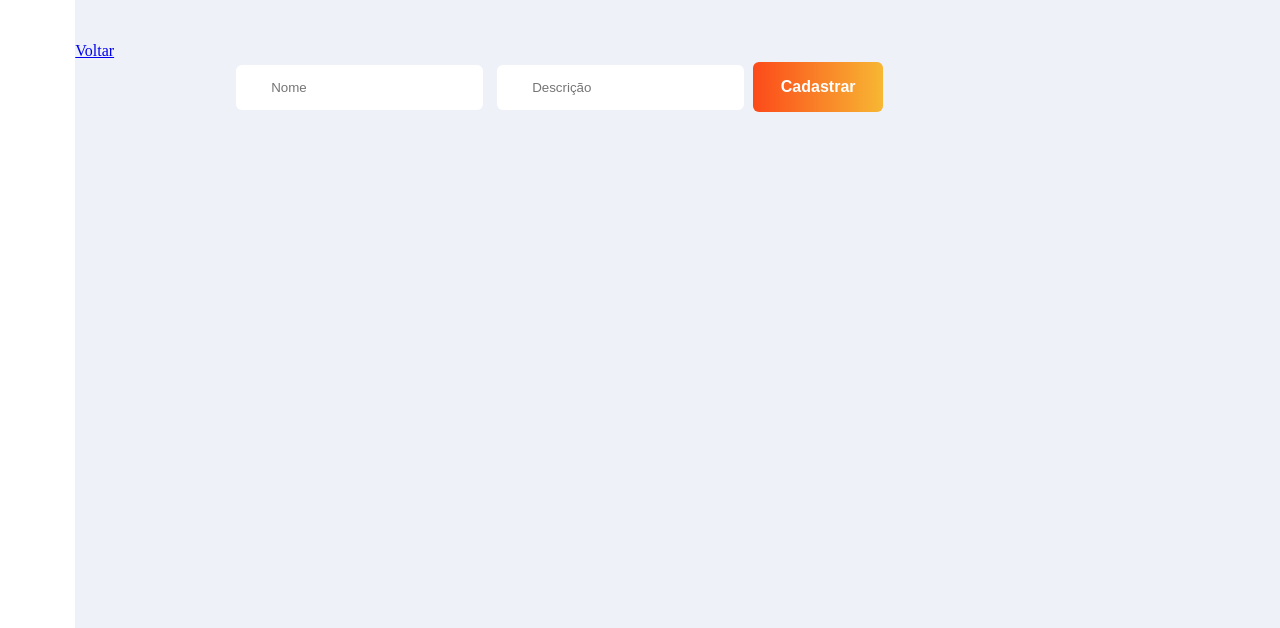
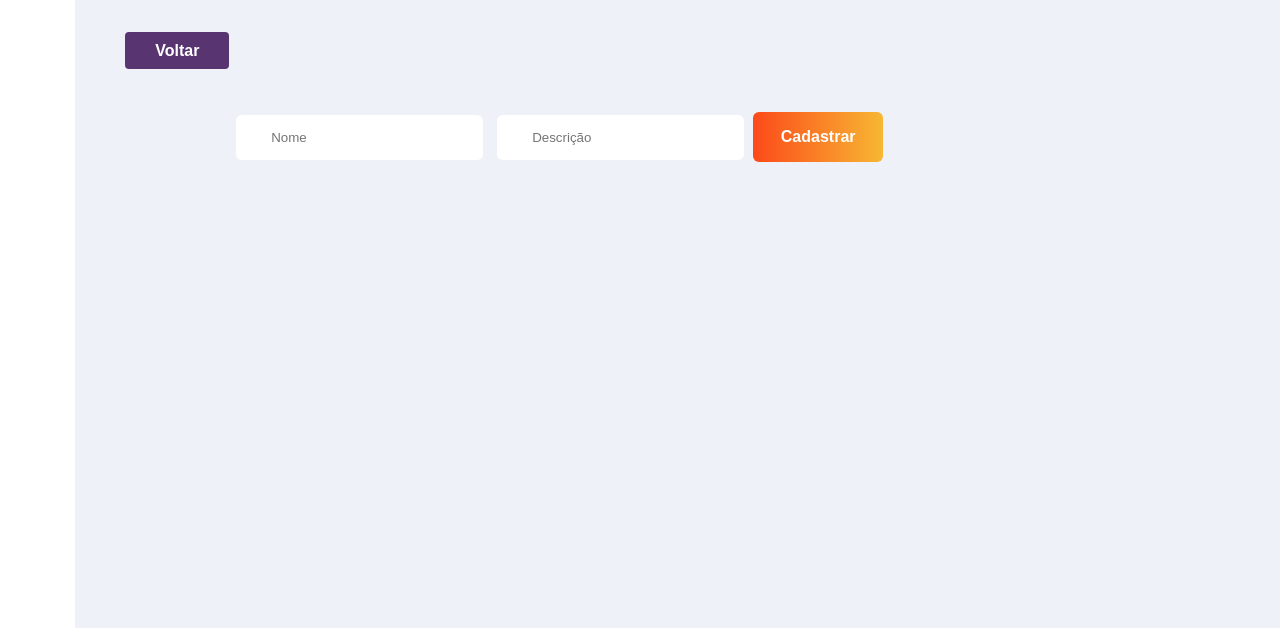
Before and after one commit to samucka98/crud, a website: page public/pages/cadastrar.html in a window 1280 px wide. Shown: the part 172-800 px from the top of the page. Drawn offline with Linux system fonts and the light colour scheme; no server answers.

Commit message:
Aperfeiçoamento do front

```diff
--- a/public/styles/global.css
+++ b/public/styles/global.css
@@ -46,6 +46,7 @@ body {
 }
 
 .formulario {
+  margin-top: 50px;
   width: 80%;
   text-align: center;
 }
@@ -81,6 +82,25 @@ body {
 .btnPrimary:hover {
   background:linear-gradient(90deg, #fc5a1a 0%, #f7b733 100% );
   transition: .4s;
+}
+
+.main a {
+  background-color: #583571;
+  color: #fff;
+  font-size: 16px;
+  font-family: Arial, Helvetica, sans-serif;
+  font-weight: bold;
+  padding: 10px 30px;
+  border-radius: 4px;
+  text-decoration: none;
+  transition: .5s;
+
+  margin-left: 50px;
+}
+
+.main a:hover {
+  background-color: #5835f1;
+  transition: .5s;
 }
 
 #listClients {
```
